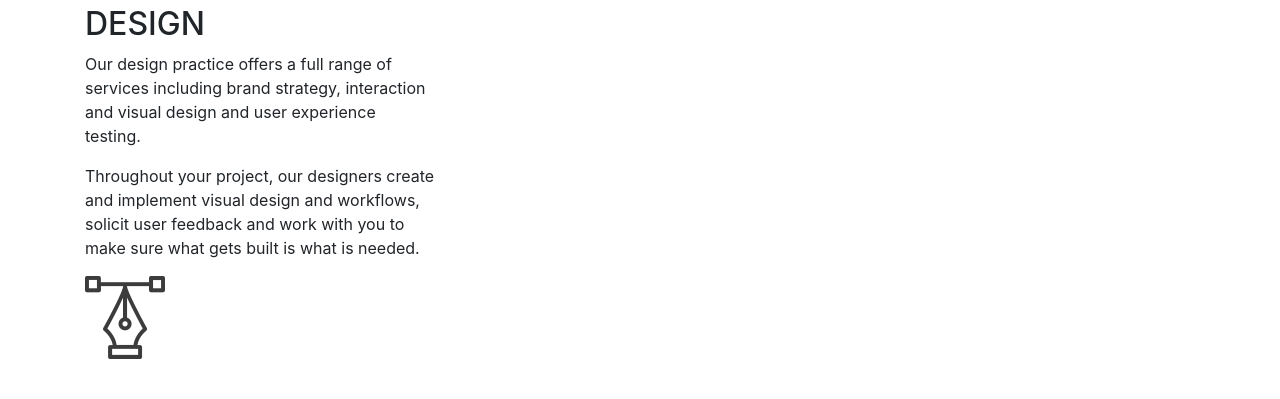
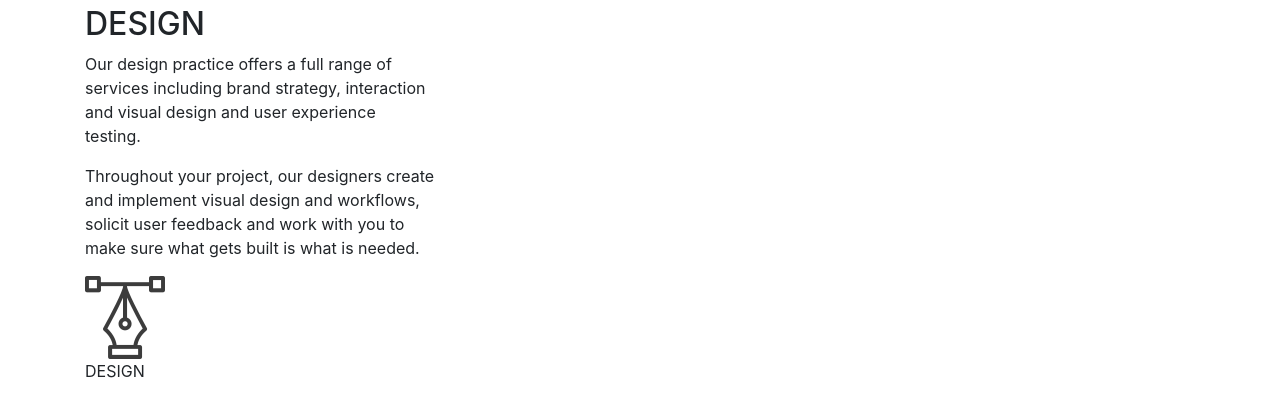
Before and after one commit to Kyle-debug/Independent-Project-Week-3, a plain HTML site: page index.html in a window 1280 px wide. Shown: the part 723-1122 px from the top of the page. Before the commit the page ends 1082 px from the top, so only its background shows below. Drawn offline with nearby package versions, Linux system fonts and the light colour scheme; a script that the page names is missing.

Commit message:
add p design

```diff
--- a/index.html
+++ b/index.html
@@ -45,6 +45,7 @@
                     </div>
                     <div id="design-image">
                         <img src="images/services_icons/design_icon.png" alt="design">
+                        <p>DESIGN</p>
                     </div>
                 </div>
             </div>
```
